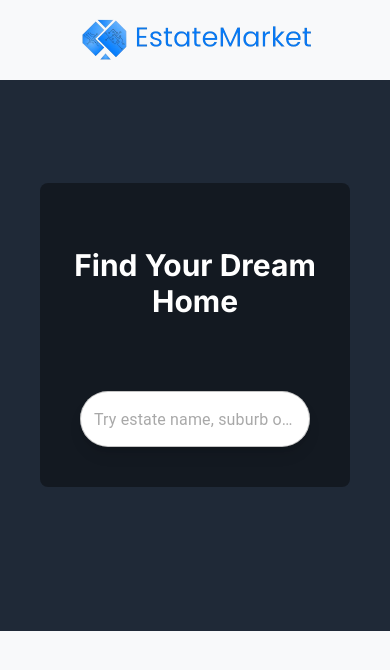
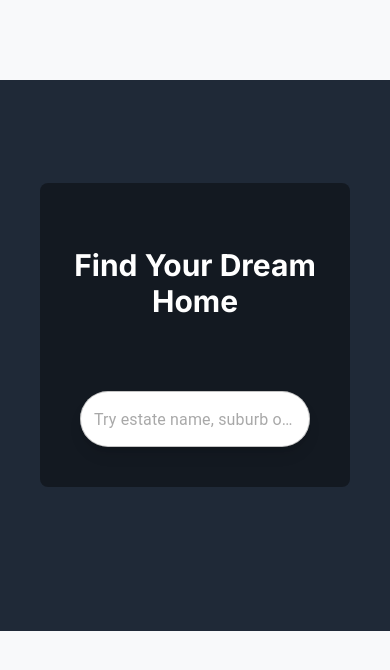
Before and after one commit to JesseOSullivan/EstateMarket, a Next.js app: page / in a window 390 px wide. Shown: the top 670 px of the page. Built offline with nearby package versions, Linux system fonts and the light colour scheme; a web font is replaced by a local one.

Commit message:
Update Navbar.tsx

```diff
--- a/app/ui/Navbar.tsx
+++ b/app/ui/Navbar.tsx
@@ -40,7 +40,16 @@ const Navbar = () => {
       {/* Logo */}
       <div className="flex justify-center w-full md:w-auto">
         <Link href={`/`}>
-          <Image  priority src={logo} width={250} alt="Estate Market" />
+          <Image  priority src={logo} width={250} alt="Estate Market"
+                    loading='eager'
+                    rel="preload"
+                    className="
+                    hidden
+                    md:block
+                    cursor-pointer"
+                  fetchPriority='high'
+
+          />
         </Link>
       </div>
 
```
